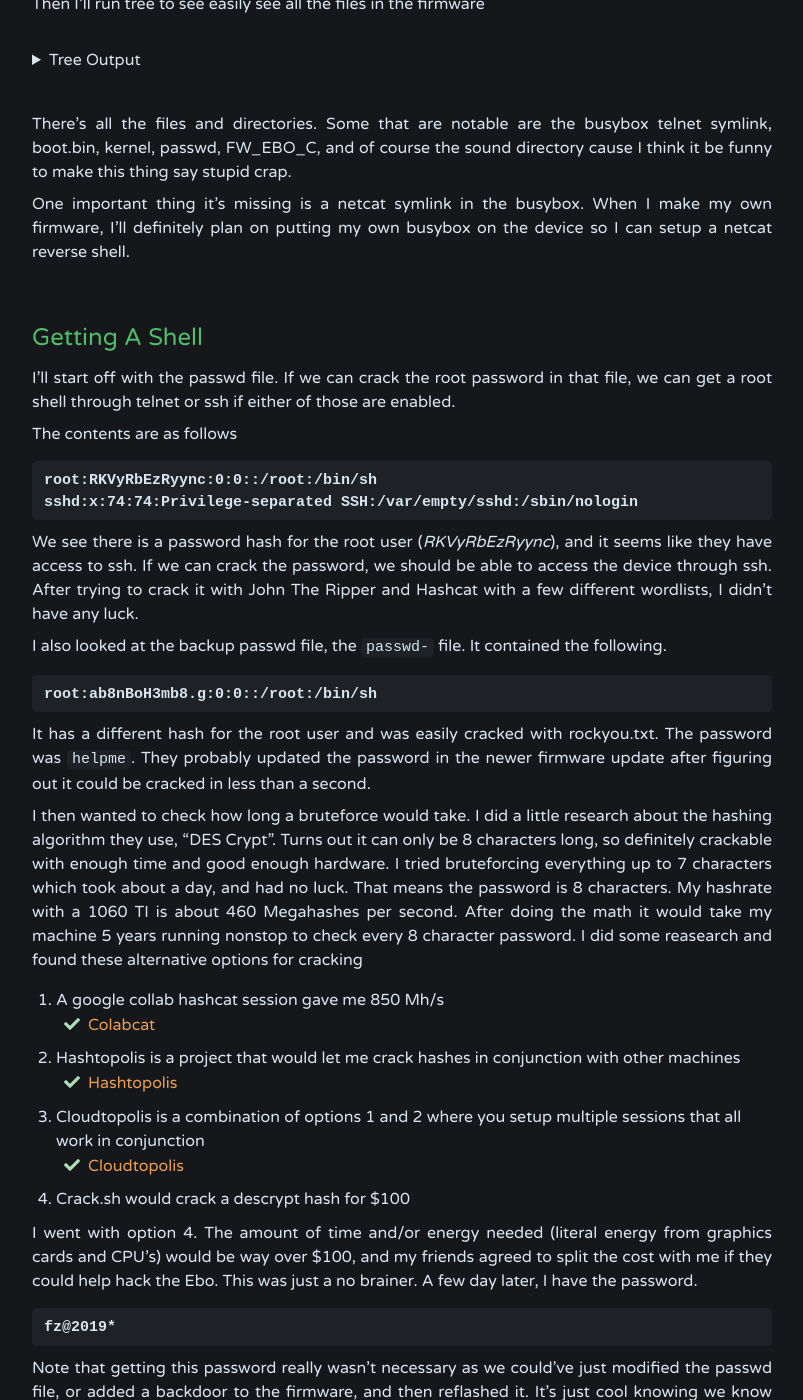
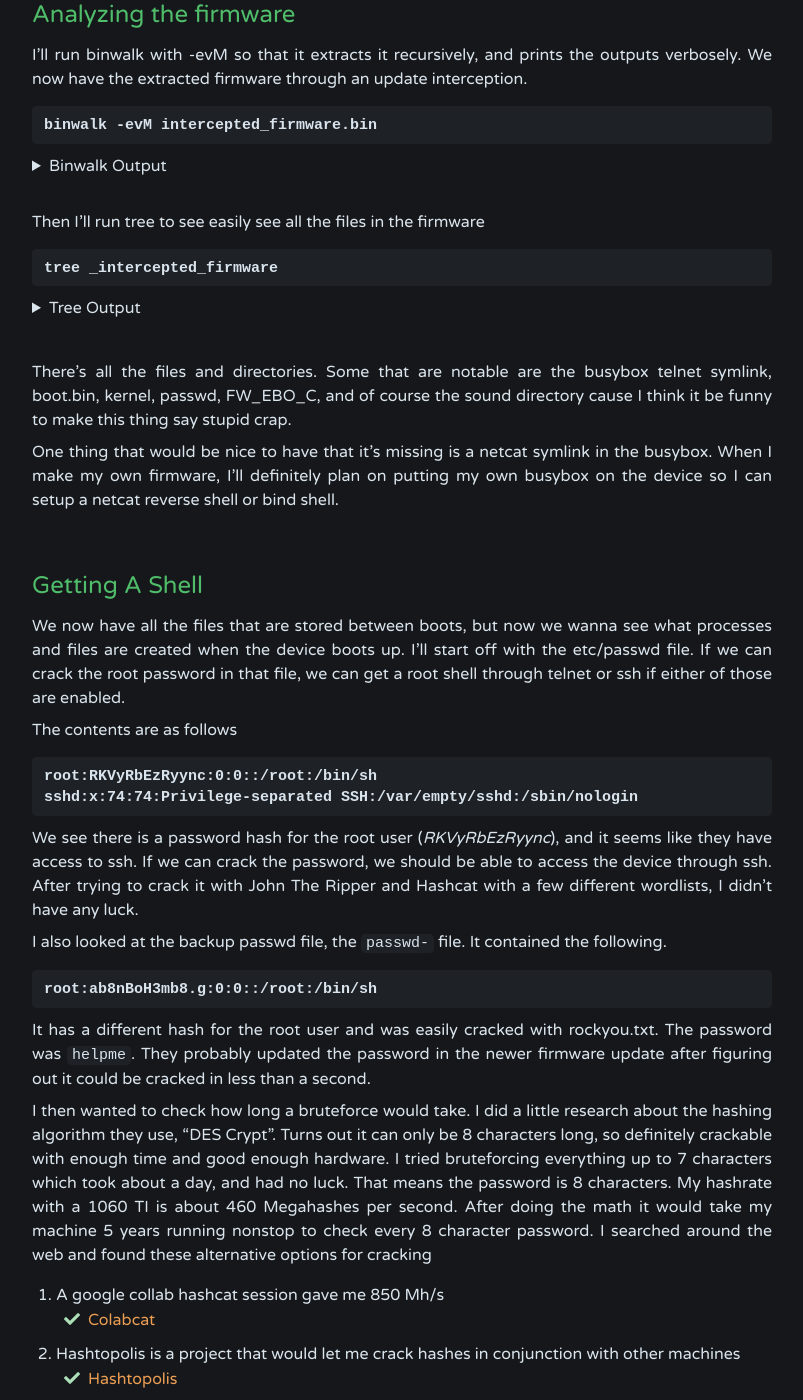
Before and after one commit to debugmen/debugmen.github.io, a Jekyll site: the page built from _posts/2022-02-18-enabot_series_part_1.md, in a window 1280 px wide and 1400 px high, scrolled down 5461 px. Shown: the whole window, without its empty margins (238-1041 px from the left). Built offline with Jekyll 4.4.1, drawn with Linux system fonts in a browser that asks for light colours; some of the changed text lies outside the part shown.

Commit message:
Fixed errors and added debugging section

````diff
--- a/_posts/2022-02-18-enabot_series_part_1.md
+++ b/_posts/2022-02-18-enabot_series_part_1.md
@@ -18,16 +18,17 @@
     - [Dumping the flash](#dumping-the-flash)
   - [Analyzing the firmware](#analyzing-the-firmware)
   - [Getting A Shell](#getting-a-shell)
+  - [Debugging Capabilities](#debugging-capabilities)
   - [Part 1 Conclusion](#part-1-conclusion)
 
 ## About Enabot
 I was looking for IoT devices to hack and I wanted something that would be a nightmare once compromised. I came across "Playdate" a dog toy ball that can use your voice and camera to play with your pets. When I tried to get one they hadn't come out yet, so I figured there was some cheap chinese knock-off that I could get which would do the same thing. A few minutes later I came across the Enabot SE. And what do you know there was a coupon for 40% off on amazon, I'll take two. This thing would be a nightmare to have rolling around my apartment. It has a microphone, speaker, camera, and can move around on its own.
 
 ## Project Goal
-My goal is to get remote code execution through some parsing or network bug so that I can hack this thing without touching it. I also want to make a custom firmware that would give me complete control after someone boots it up and do fun stuff. This series will cover the entire process from start to finish about what I did, my thought process behind it, and why it worked.
+My goal is to get remote code execution through some parsing or network bug so that I can hack this thing without touching it. I also want to make a custom firmware that would give me complete control after it boots up. This series will cover the entire process from start to finish about what I did, my thought process behind it, and why it worked.
 
 ## Teardown
-Tearing down this was great. We didn't have to snap any plastic,
+Tearing down this was great. I didn't have to snap any plastic,
 and all the parts were easily detachable.
 I could easily rebuild the device if needed.
 
@@ -35,15 +36,19 @@
 
 ![Teardown_full](/assets/enabot_part1/full_td.jpg)
 
+If we do a google search for the processor we can find the manual. The processor manual is the bible of this device. Always try to find it and always go to it when something goes wrong you don't understand. This will come in handy later on.
+
 ## Getting the Firmware
 
-I'm going to obtain the firmware in 2 different ways, the first way by doing a firmware update and intercepting the file it downloads. I did this by connecting the device to a hotspot off of my computer. That way I can open wireshark and see the packets that first come to my computer, and then go out to the device.
+I'm going to obtain the firmware in 2 different ways.
+The first way is by doing a firmware update and intercepting the file it downloads.
 The second way is by dumping the SPI flash on the board of the device. I'll do this before the update so we have the original firmware.
 
 ### Intercepting the firmware
-First I hit capture packets (making sure wireshark was looking at my hotspot network) and then I hit update firmware in the ebo app immediately after. The packets started rolling in.
+I was able to intercept the firmware update packets by connecting the device to a hotspot off of my computer. That way I can open wireshark and see the packets that first come to my computer, and then go out to the device.
+First I hit capture packets (making sure wireshark was looking at my hotspot network) and then I hit update firmware in the ebo app immediately after. TThen the packets started rolling in.
 
-Once the update was complete I hit stop capture and did a string search for a .com to get the url it grabbed them from figuring the file would start around there. It found a few which were just a generic server they have hosted for the firmware updates. Near one of the packets with a URL I came across across a packet that specified the filename: *1640594394-ebo-se-ipc20211223.tar*. This let me know that the file being downloaded was a tar file, and I knew I could just look for the packet with tar headers. That turned out to be the next packet.
+Once the update was complete I hit stop capture and did a string search for a .com to get the url it grabbed the update from. It found a few which were just a generic server they have hosted for the updates. Near one of the packets with a URL I came across across a packet that specified the filename: *1640594394-ebo-se-ipc20211223.tar*. This let me know that the file being downloaded was a tar file, and I knew I could just look for the packet with tar headers. That turned out to be the next packet.
 
 ![tar_headers](/assets/enabot_part1/tar_headers.png)
 
@@ -53,7 +58,6 @@
 
 It has some http headers at the beginning, but I know binwalk will still be able to extract it easily, so I just leave them.
 
-I run binwalk with -evM so that it extracts it recursively, and prints the outputs verbosely. We now have the extracted firmware through an update interception.
 
 ### Dumping the flash
 The firmware can also be obtained by dumping the flash. This can be done by removing the spi flash chip from the board, and then reading it with a spi flash reader.
@@ -88,6 +92,11 @@
 
 
 ## Analyzing the firmware
+I'll run binwalk with -evM so that it extracts it recursively, and prints the outputs verbosely. We now have the extracted firmware through an update interception.
+
+```
+binwalk -evM intercepted_firmware.bin
+```
 
 <details>
 <summary>Binwalk Output</summary>
@@ -228,7 +237,10 @@
 
 <br>
 Then I'll run tree to see easily see all the files in the firmware
-<br><br>
+
+```
+tree _intercepted_firmware
+```
 <details>
 <summary>Tree Output</summary><br>
 <pre>
@@ -839,12 +851,12 @@
 
 There's all the files and directories. Some that are notable are the busybox telnet symlink, boot.bin, kernel, passwd, FW_EBO_C, and of course the sound directory cause I think it be funny to make this thing say stupid crap.
 
-One important thing it's missing is a netcat symlink in the busybox. When I make my own firmware, I'll definitely plan on putting my own busybox on the device so I can setup a netcat reverse shell.
+One thing that would be nice to have that it's missing is a netcat symlink in the busybox. When I make my own firmware, I'll definitely plan on putting my own busybox on the device so I can setup a netcat reverse shell or bind shell.
 
 <br>
 
 ## Getting A Shell
-I'll start off with the passwd file. If we can crack the root password in that file, we can get a root shell through telnet or ssh if either of those are enabled.
+We now have all the files that are stored between boots, but now we wanna see what processes and files are created when the device boots up. I'll start off with the etc/passwd file. If we can crack the root password in that file, we can get a root shell through telnet or ssh if either of those are enabled.
 
 The contents are as follows
 
@@ -861,7 +873,7 @@
 ```
 It has a different hash for the root user and was easily cracked with rockyou.txt. The password was ```helpme```. They probably updated the password in the newer firmware update after figuring out it could be cracked in less than a second.
 
-I then wanted to check how long a bruteforce would take. I did a little research about the hashing algorithm they use, "DES Crypt". Turns out it can only be 8 characters long, so definitely crackable with enough time and good enough hardware. I tried bruteforcing everything up to 7 characters which took about a day, and had no luck. That means the password is 8 characters. My hashrate with a 1060 TI is about 460 Megahashes per second. After doing the math it would take my machine 5 years running nonstop to check every 8 character password. I did some reasearch and found these alternative options for cracking
+I then wanted to check how long a bruteforce would take. I did a little research about the hashing algorithm they use, "DES Crypt". Turns out it can only be 8 characters long, so definitely crackable with enough time and good enough hardware. I tried bruteforcing everything up to 7 characters which took about a day, and had no luck. That means the password is 8 characters. My hashrate with a 1060 TI is about 460 Megahashes per second. After doing the math it would take my machine 5 years running nonstop to check every 8 character password. I searched around the web and found these alternative options for cracking
 
 1. A google collab hashcat session gave me 850 Mh/s
     * [Colabcat](https://github.com/someshkar/colabcat)
@@ -872,7 +884,7 @@
 4. Crack.sh would crack a descrypt hash for $100
 
 
-I went with option 4. The amount of time and/or energy needed (literal energy from graphics cards and CPU's) would be way over $100, and my friends agreed to split the cost with me if they could help hack the Ebo. This was just a no brainer. A few day later, I have the password.
+I went with option 4. The amount of time and/or energy needed (literal energy from graphics cards and CPU's) would be way over $100
 
     fz@2019*
 
@@ -965,10 +977,25 @@
 
 ![rootshell](/assets/enabot_part1/rootshell.png)
 
-We now have a working shell and can access the device. We see that the main process running is the EBO_FW_C file which now confirms this is the main file running the system.
+We now have a working shell and can access the device. We see that the main process running is the EBO_FW_C file which confirms this is the main file running the system.
+
+
+## Debugging Capabilities
+The one thing that would be nice to have is debugging capabilites. If you look closesly on the back of the board we see there are numerous circular gold pads with labels. These are pads meant for hooking up wires to for external capabilites.
+
+![back](/assets/enabot_part1/board_bottom.jpg)
+
+Some of them are rx and tx which means they communicate with [serial](https://circuitdigest.com/tutorial/serial-communication-protocols). There is one close to the middle with SWD/SWC pads so it communicates over serial wire debug with the [JTAG protocol on top](https://embeddedinventor.com/swd-vs-jtag-differences-explained). I'd guess that's the one for the main processor, but I'd need to do [continuity tests](https://www.youtube.com/watch?v=uyUb0pNZZSg) on the pins/pads to confirm it. The good thing is we know exactly what pins on the processor are what since we have the manual.
+
+![manual](/assets/enabot_part1/manual.png)
+
+We can look at that image and the pin tables they have in the manual to figure out what pins would let us hook up a debugger. We can then do a continuity test to see what pads they go to and hook up wires, which we can then hook up to a hardware debugger.
+This can sometimes be a pain, and I don't need it yet, so I'm not gonna dive any deeper into it. I may end up needing to do it later in this series, but for now, I'm gonna leave it at that.
 
 ## Part 1 Conclusion
 
-We now have the tools and resources for hacking this thing. We were able to get two firmware versions by intercepting an update, and dumping the chip. We also got a rootshell on the device. We can now dive into the firmware and see how it actually interacts with the device through our shell. Next post will cover this as we dive into the EBO_FW_C file analysis and try look for vulnerabilities.
+We now have the tools and resources for hacking this thing. We were able to get two firmware versions by intercepting an update, and dumping the chip. We also got a rootshell on the device. We can now dive into the firmware and see how it actually interacts with the device through our shell. If we really need, we could also get some hardware debugging. Next post will cover this as we dive into the EBO_FW_C file analysis and try look for vulnerabilities.
+
+
 
 <br>
````
Also changed, not shown: other parts of _posts/2022-02-18-enabot_series_part_1.md (+1 -1 lines), assets/enabot_part1/manual.png (added).
